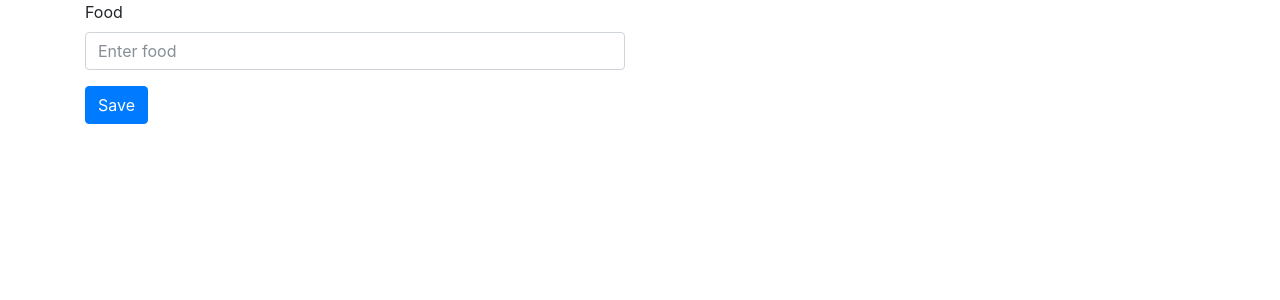
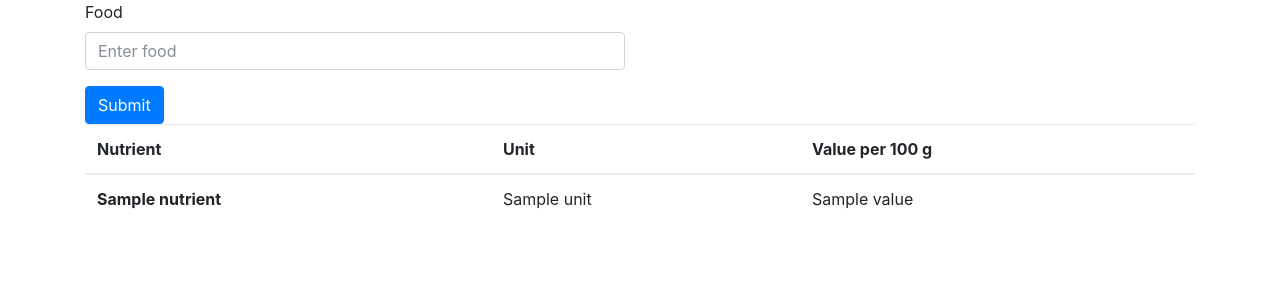
Before and after one commit to shayans66/Ultimate-meal-planner-1.0, a Flask app: template templates/index.html in a window 1280 px wide. Shown: the part 48-348 px from the top of the page. Run offline with Flask 2, Linux system fonts and the light colour scheme; the template is opened without the code that fills it: most values are stand-ins (such as "Sample title", 1, 10 or a date in 2020); some libraries are stand-ins or nearby versions.

Commit message:
When the user enters a food, request its information from the USDA database

```diff
--- a/app.py
+++ b/app.py
@@ -1,8 +1,24 @@
-from flask import Flask, render_template
+from flask import Flask, render_template, request
+import requests
 
 app = Flask(__name__)
 
+API_KEY = 'XUVPTddV3TNR8Bts0DR9JyY7Zftxiv7OgPa8OFsb'
 
-@app.route("/")
+
+@app.route('/', methods=('GET', 'POST'))
 def index():
-    return render_template('index.html')
+    if request.method == 'POST':
+        params = {'api_key': API_KEY, 'q': request.form['food-field'], 'max': 1, 'ds': 'Standard Reference'}
+        r = requests.get('https://api.nal.usda.gov/ndb/search/', params=params)
+        print(r.json())
+        ndbno = r.json()['list']['item'][0]['ndbno']
+
+        params = {'api_key': API_KEY, 'ndbno': [ndbno]}
+        print(params)
+        r = requests.get('https://api.nal.usda.gov/ndb/V2/reports', params=params,
+                         headers={'Content-Type': 'application/json'})
+
+        return render_template('index.html', food=r.json()['foods'][0]['food'])
+
+    return render_template('index.html', food=None)
--- a/main.js
+++ b/main.js
@@ -1,18 +1,13 @@
 
-
-// Fires off when the document is loading and code is ready to be run!
-$(document).ready(function(){
-
-	// Let the magic begin.
-
+$(document).ready(function() {
 	var database = firebase.database();
 	var foodField = document.getElementById('food-field');
 
-	$('#save-button').click(function(){
-		var food = foodField.value;
-		console.log(food);
-		database.ref('food/').push(food).then(function(){
-			console.log('Finished Pushing.')
-		});
-	});
+	// $('#save-button').click(function(){
+	// 	var food = foodField.value;
+	// 	console.log(food);
+	// 	database.ref('food/').push(food).then(function(){
+	// 		console.log('Finished Pushing.')
+	// 	});
+	// });
 });
--- a/templates/index.html
+++ b/templates/index.html
@@ -34,19 +34,40 @@
 </nav>
 <main role="main">
     <div class="container">
-        <div>
-            <form>
+        <form method="post">
+            <div>
                 <div class="row">
                     <div class="col-6">
                         <div class="form-group">
-                            <label for="food-field">Food </label>
-                            <input class="form-control" id="food-field" placeholder="Enter food">
+                            <label for="food-field">Food</label>
+                            <input class="form-control" id="food-field" name="food-field" placeholder="Enter food">
                         </div>
                     </div>
                 </div>
-            </form>
-        </div>
-        <button id="save-button" type="button" class="btn btn-primary">Save</button>
+            </div>
+            <input id="save-button" type="submit" class="btn btn-primary" value="Submit">
+        </form>
+        {% if food != None %}
+            {#            {{ food  | safe}}#}
+            <table class="table">
+                <thead>
+                <tr>
+                    <th scope="col">Nutrient</th>
+                    <th scope="col">Unit</th>
+                    <th scope="col">Value per 100 g</th>
+                </tr>
+                </thead>
+                <tbody>
+                {% for nutrient in food['nutrients'] %}
+                    <tr>
+                        <th scope="row">{{ nutrient['name'] }}</th>
+                        <td>{{ nutrient['unit'] }}</td>
+                        <td>{{ nutrient['value'] }}</td>
+                    </tr>
+                {% endfor %}
+                </tbody>
+            </table>
+        {% endif %}
     </div>
 </main>
 
```
Also changed, not shown: 2 other files.
